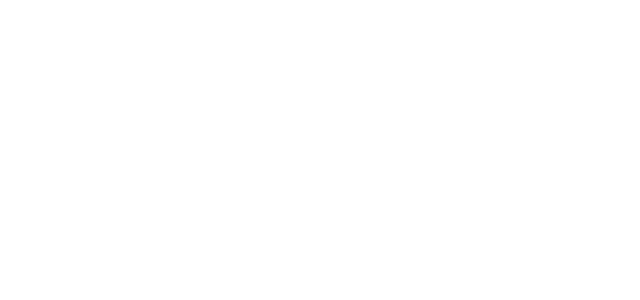
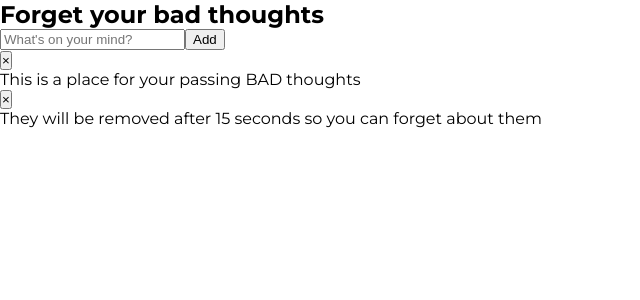
Before and after one commit to alexdbejenaru/Passing-bad-thoughts, a React app: page / in a window 1280 px wide. Shown: the top 300 px of the page, without its empty margins (0-640 px from the left). Built offline with nearby package versions, Linux system fonts and the light colour scheme.

Commit message:
finished functionality for the project

```diff
--- /dev/null
+++ b/src/components/AddThoughtForm.js
@@ -0,0 +1,39 @@
+import { generateId, getNewExpirationTime } from "../utilities";
+import { useState } from "react";
+
+const AddThoughtForm = (props) => {
+
+    const [ text, setText ] = useState('');
+    const handleTextChange = ( event ) => {
+        setText(event.target.value);
+    };
+    const handleSubmit = ( event ) => {
+        event.preventDefault();
+        const thought = {
+            id: generateId(),
+            text: text,
+            expiresAt: getNewExpirationTime(),
+        };
+
+        if ( text.length > 0 ) {
+            props.addThought(thought);
+            setText('');
+        }
+    }
+    return (
+        <>
+            <form className="AddThoughtForm" onSubmit={handleSubmit}>
+                <input
+                    value={text}
+                    onChange={handleTextChange}
+                    type="text"
+                    aria-label="What's on your mind?"
+                    placeholder="What's on your mind?"
+                />
+                <input type="submit" value="Add"  />
+            </form>
+        </>
+     );
+}
+
+export default AddThoughtForm;
--- a/src/components/App.js
+++ b/src/components/App.js
@@ -1,9 +1,48 @@
 import "../styles/index.scss";
+import { generateId, getNewExpirationTime } from '../utilities';
+import AddThoughtForm from './AddThoughtForm';
+import Thought from './Thought';
+import React, { useState } from "react";
 
 const App = () => {
+
+  const [ thoughts, setThoughts ] = useState([
+    {
+      id: generateId(),
+      text: 'This is a place for your passing BAD thoughts',
+      expiresAt: getNewExpirationTime(),
+    },
+    {
+      id: generateId(),
+      text: 'They will be removed after 15 seconds so you can forget about them',
+      expiresAt: getNewExpirationTime(),
+    },
+  ]);
+
+  const addThought = ( thought ) => {
+    setThoughts(( prev ) => [thought, ...prev]);
+  };
+
+  const removeThought = ( thoughtIdToRemove ) => {
+    setThoughts(( prev ) => prev.filter(( thought ) => thought.id !== thoughtIdToRemove));
+  };
+
   return (
-    <>
-    </>
+    <main>
+      <section className="app-container">
+        <header>
+          <h1>Forget your bad thoughts</h1>
+        </header>
+        <section>
+          <AddThoughtForm addThought={addThought} />
+          <ul className="thoughts">
+            {thoughts.map((thought) => (
+              <Thought key={thought.id} thought={thought} removeThought={removeThought} />
+            ))}
+          </ul>
+        </section>
+      </section>
+    </main>
   );
 };
 
--- /dev/null
+++ b/src/components/Thought.js
@@ -0,0 +1,31 @@
+import React, { useEffect } from 'react';
+
+function Thought(props) {
+  const { thought, removeThought } = props;
+
+  useEffect(()=>{
+      const timeRemaining = thought.expiresAt - Date.now();
+      const timeout = setTimeout(() => {removeThought(thought.id)
+      }, timeRemaining);
+      return () => clearTimeout(timeout);
+    }, [thought]);
+
+  const handleRemoveClick = () => {
+    removeThought(thought.id);
+  };
+
+  return (
+    <li className="Thought">
+      <button
+        aria-label="Remove thought"
+        className="remove-button"
+        onClick={handleRemoveClick}
+      >
+        &times;
+      </button>
+      <div className="text">{thought.text}</div>
+    </li>
+  );
+}
+
+export default Thought;
--- /dev/null
+++ b/src/utilities.js
@@ -0,0 +1,12 @@
+function getNewExpirationTime() {
+    return Date.now() + 15 * 1000;
+  }
+
+let nextId = 0;
+function generateId() {
+    const result = nextId;
+    nextId += 1;
+    return result;
+}
+
+export { generateId, getNewExpirationTime };
```
